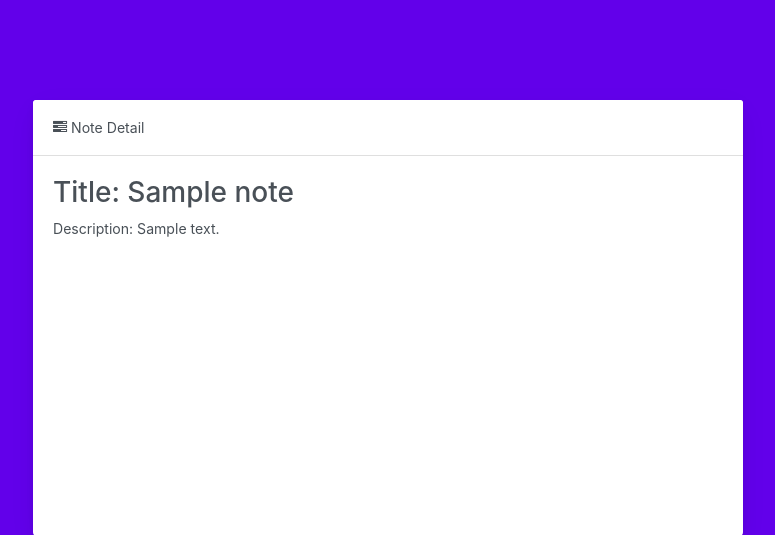
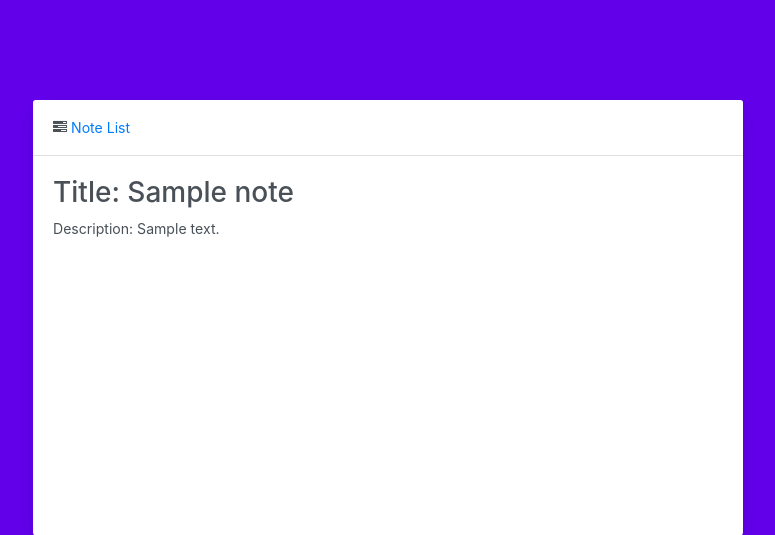
Before and after one commit to phidato/keep-notes, a Django app: page /notes/1/ in a window 1280 px wide. Shown: the top 535 px of the page, without its empty margins (167-942 px from the left). Run offline with Django 3.2, Linux system fonts and the light colour scheme; tables that the repository leaves empty hold one stand-in row (values such as "Sample post"); some libraries are stand-ins or nearby versions.

Commit message:
add link

```diff
--- a/notes/templates/notes/note_detail.html
+++ b/notes/templates/notes/note_detail.html
@@ -6,7 +6,8 @@
         <div class="card-hover-shadow-2x mb-3 card">
             <div class="card-header-tab card-header">
                 <div class="card-header-title font-size-lg text-capitalize font-weight-normal">
-                    <i class="fa fa-tasks"></i>&nbsp;Note Detail
+                    <i class="fa fa-tasks"></i>&nbsp;
+                    <a href="{% url 'note-list' %}">Note List</a>
                 </div>
             </div>
             <div class="scroll-area-sm">
```
